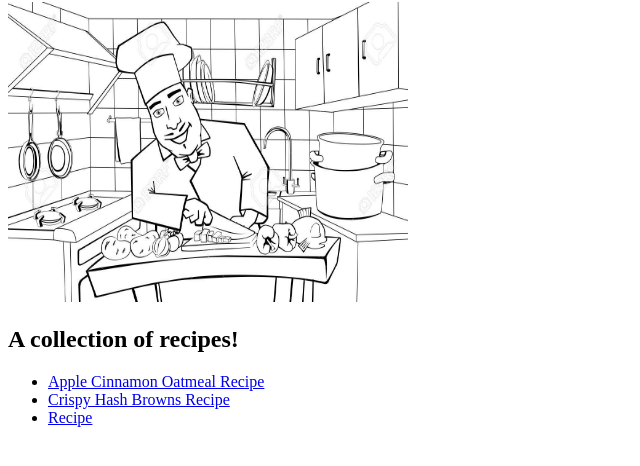
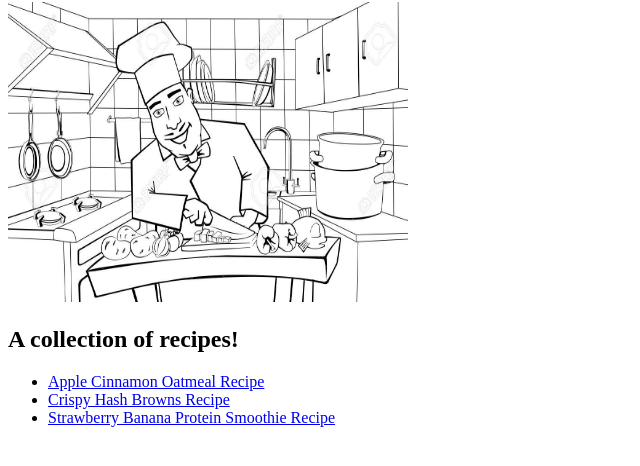
Before and after one commit to AlecsKep/odin-recipes, a plain HTML site: page index.html in a window 1280 px wide. Shown: the part 78-544 px from the top of the page, without its empty margins (0-640 px from the left). Drawn offline with Linux system fonts and the light colour scheme; files whose address does not match are found by name.

Commit message:
Edit index.html

```diff
--- a/index.html
+++ b/index.html
@@ -25,7 +25,7 @@
         <a href="recipes/crispy-hash-browns.html">Crispy Hash Browns Recipe</a>
       </li>
       <li>
-        <a href="recipes/apple-cinnamon-oatmeal.html">Recipe</a>
+        <a href="recipes/apple-cinnamon-oatmeal.html">Strawberry Banana Protein Smoothie Recipe</a>
       </li>
     </ul>
   </body>
```
